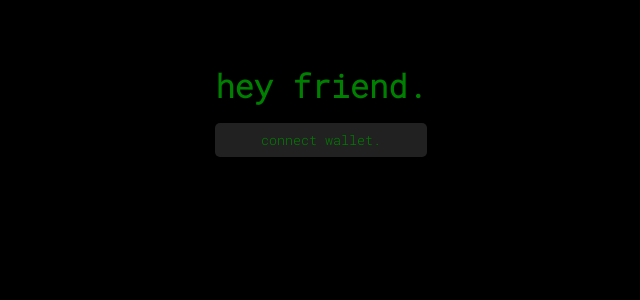
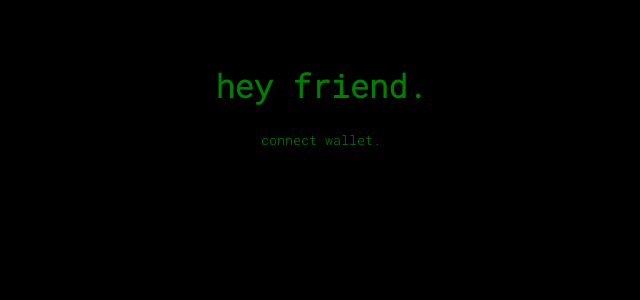
Before and after one commit to soundarzozm/solidity-hiphop, a React (Create React App) app in the folder frontend/: page / in a window 1280 px wide. Shown: the top 300 px of the page, without its empty margins (319-959 px from the left). Built offline with nearby package versions, Linux system fonts and the light colour scheme; the HTML template or start-up script is replaced by a standard one.

Commit message:
changed wavebutton bgcolor

```diff
--- a/frontend/src/App.css
+++ b/frontend/src/App.css
@@ -34,7 +34,7 @@
   margin-top: 16px;
   padding: 8px;
   border: 0;
-  background-color: #212121;
+  background-color: black;
   border-radius: 5px;
 }
 
```
